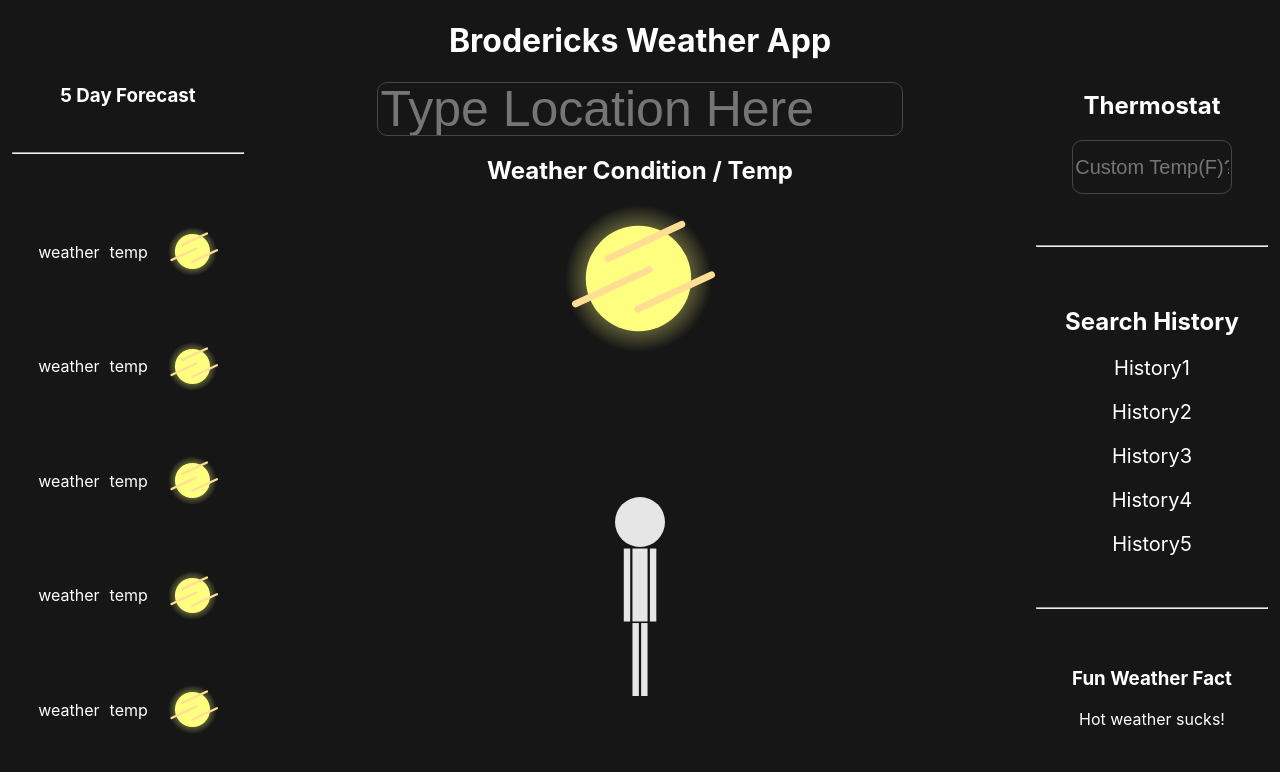
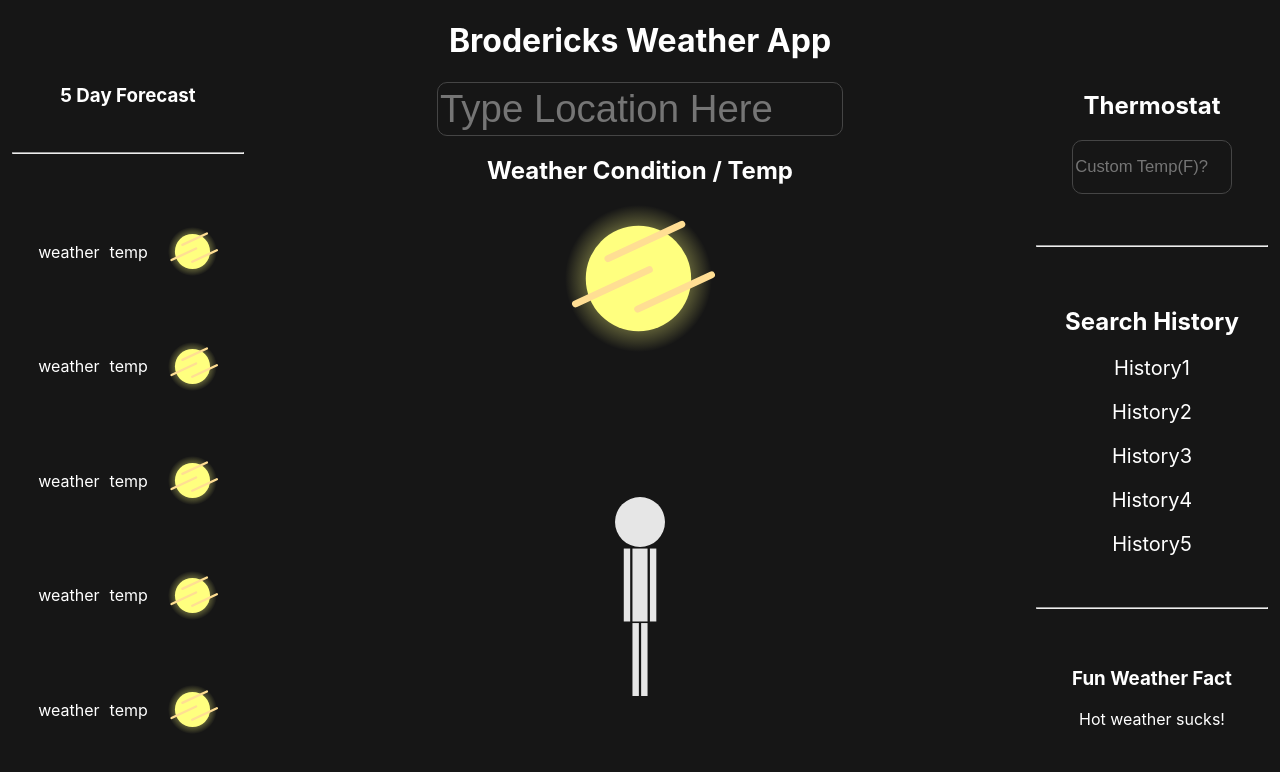
Before and after one commit to ZeroBitzz/react-weather-app, a React (Create React App) app: page / in a window 1280 px wide. Shown: the top 772 px of the page. Built offline with nearby package versions, Linux system fonts and the light colour scheme.

Commit message:
made font size variable based on screen size

```diff
--- a/src/App.css
+++ b/src/App.css
@@ -20,7 +20,7 @@ body {
 
 .location-input {
   background-color: transparent;
-  font-size: 50px;
+  font-size: 3vw;
   color: white;
   border: 1px solid rgb(69, 69, 69);
   border-radius: 10px;
--- a/src/History-And-Facts.css
+++ b/src/History-And-Facts.css
@@ -31,7 +31,7 @@
     background-color: transparent;
     border: 1px solid rgb(69,69,69);
     border-radius: 10px;
-    font-size: 20px;
+    font-size: 1.3vw;
     color: white;
     width: 60%;
     height: 50px;
```
